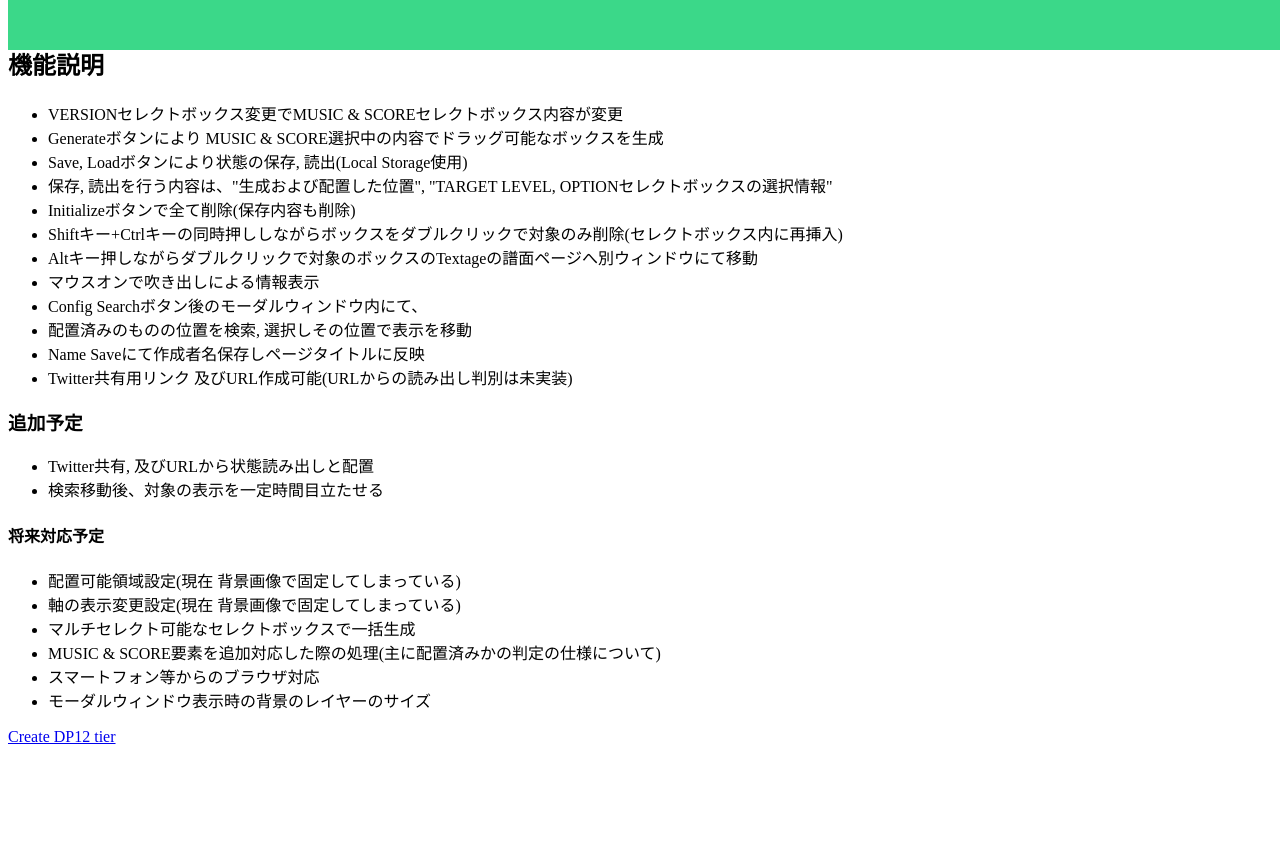
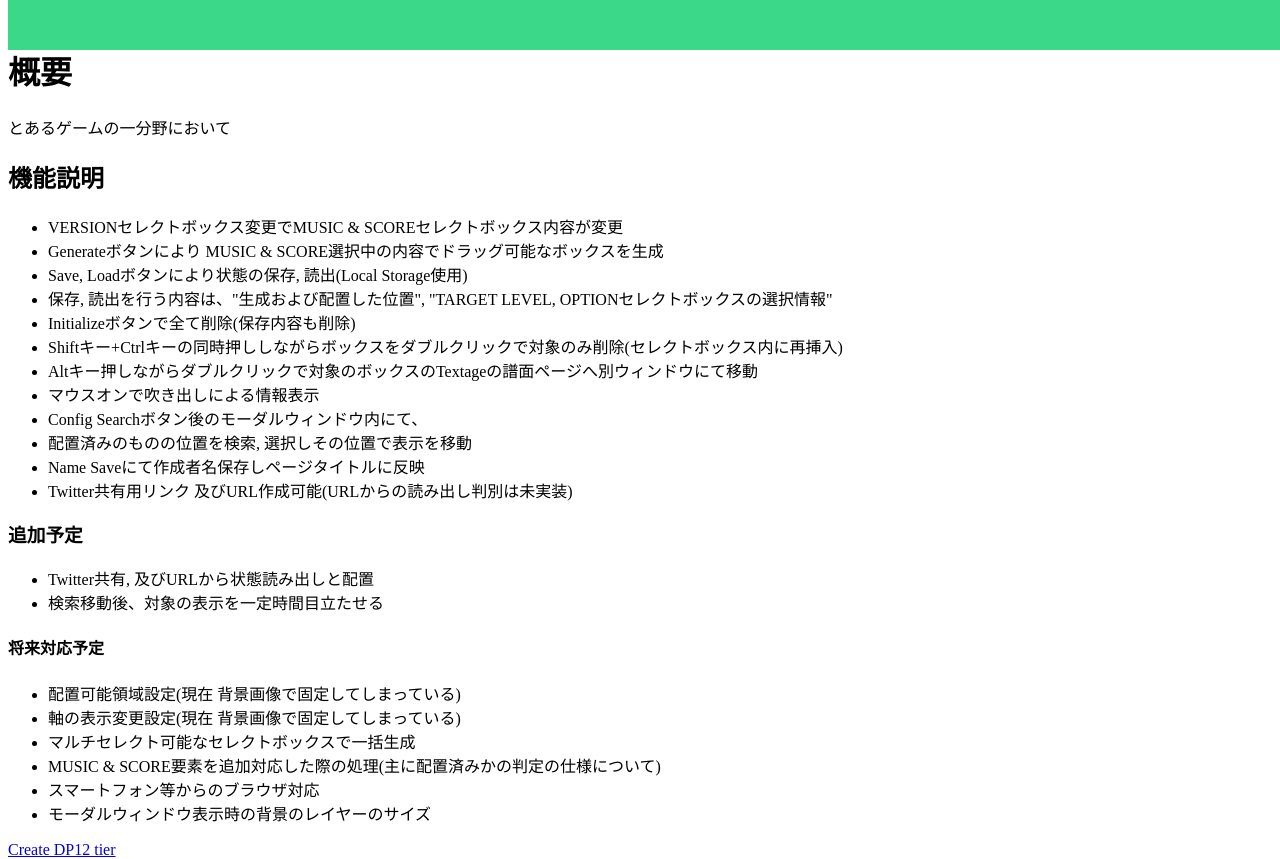
Before and after one commit to taroyoshi/taroyoshi.github.io, a website: page html/product.html in a window 1280 px wide. Before the commit the page ends 808 px from the top, so only its background shows below. Drawn offline with Linux system fonts and the light colour scheme; files that its build step writes are made by us from their sources.

Commit message:
0305 dc last2

```diff
--- a/html/product.html
+++ b/html/product.html
@@ -15,6 +15,9 @@
         IIDAZE top
     </div>
     <div>
+        <h1>概要</h1>
+        <p>とあるゲームの一分野において</p>
+
         <h2>機能説明</h2>
         <ul>
             <li>VERSIONセレクトボックス変更でMUSIC & SCOREセレクトボックス内容が変更</li>
```
